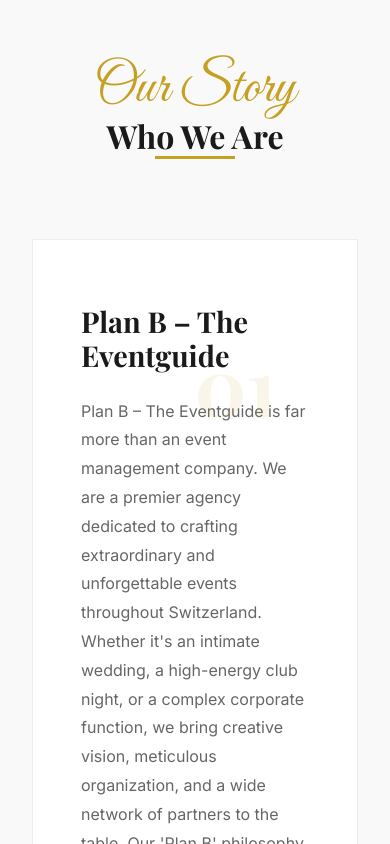
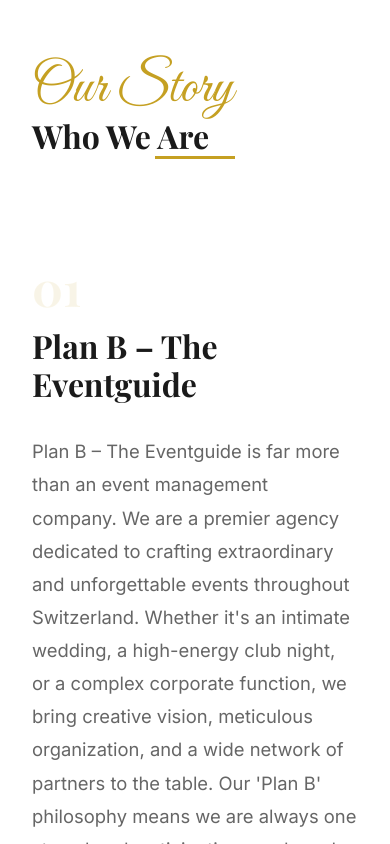
Before and after one commit to IONHAX04/PLAN-B-V1, a React (Vite) app: page / in a window 390 px wide. Shown: the part 3329-4173 px from the top of the page. Built offline with nearby package versions, Linux system fonts and the light colour scheme; a web font is replaced by a local one.

Commit message:
story section

```diff
--- a/src/pages/01-Home/Home.css
+++ b/src/pages/01-Home/Home.css
@@ -308,96 +308,306 @@
   font-size: 1.1rem;
 }
 
-.home-story-immersive {
-  background: var(--bg-alt);
-  overflow: hidden;
+/*
+   SwapStory - Hover.dev Swap Column Pattern
+*/
+.swap-story-container {
+  position: relative;
+  max-width: 1400px;
+  margin: 0 auto;
+  padding: 0 2rem;
 }
 
-.section-title-center {
-  text-align: center;
-  margin-bottom: 5rem;
+.swap-sticky-media-col {
+  position: absolute;
+  top: 0;
+  left: 0;
+  width: 50%;
+  height: 100%;
+  pointer-events: none;
+  z-index: 10;
 }
 
-.story-panels-container {
-  display: grid;
-  grid-template-columns: repeat(3, 1fr);
-  gap: 2rem;
+.swap-media-window {
+  position: sticky;
+  top: 15vh;
+  width: 100%;
+  height: 70vh;
+  max-height: 800px;
+  padding: 2rem;
 }
 
-.story-panel {
-  background: var(--secondary);
-  padding: 4rem 3rem;
-  border: 1px solid var(--border);
+.media-content-stack {
   position: relative;
+  width: 100%;
+  height: 100%;
+  background: var(--bg-alt);
+  border-radius: 30px;
   overflow: hidden;
-  transition: var(--transition-smooth);
+  box-shadow:
+    0 40px 100px rgba(0,0,0,0.1),
+    0 0 0 1px rgba(0,0,0,0.05);
+}
+
+.media-item {
+  position: absolute;
+  inset: 0;
+  width: 100%;
   height: 100%;
+}
+
+.media-item img {
+  width: 100%;
+  height: 100%;
+  object-fit: cover;
+}
+
+.media-overlay {
+  position: absolute;
+  inset: 0;
+  background: linear-gradient(to bottom, transparent 60%, rgba(0,0,0,0.3));
+}
+
+.swap-scroll-content-col {
   display: flex;
   flex-direction: column;
 }
 
-.story-panel:hover {
-  transform: translateY(-10px);
-  border-color: var(--accent);
-  box-shadow: 0 30px 60px rgba(197, 160, 34, 0.1);
+.swap-section-item {
+  min-height: 100vh;
+  display: flex;
+  align-items: center;
+  padding: 10rem 0;
+  opacity: 0.15;
+  transition: opacity 0.8s ease;
 }
 
-.panel-number {
+.swap-section-item.active {
+  opacity: 1;
+}
+
+.item-content-wrapper {
+  width: 42%;
+}
+
+.align-left .item-content-wrapper {
+  margin-right: auto;
+}
+
+.align-right .item-content-wrapper {
+  margin-left: auto;
+  text-align: right;
+}
+
+.align-right .btn-text-gold {
+  justify-content: flex-end;
+}
+
+.swap-section-item .item-number {
   font-family: var(--font-serif);
-  font-size: 5rem;
+  font-size: clamp(3rem, 10vw, 5rem);
   font-weight: 900;
   color: var(--accent);
   opacity: 0.1;
-  position: absolute;
-  top: 1rem;
-  right: 2rem;
+  line-height: 1;
+  margin-bottom: 1rem;
 }
 
-.panel-content {
-  position: relative;
-  z-index: 2;
-}
-
-.story-panel h3 {
-  font-size: 1.8rem;
-  margin-bottom: 1.5rem;
+.swap-section-item h3 {
+  font-size: clamp(2rem, 5vw, 3.5rem);
+  margin-bottom: 2rem;
   font-family: var(--font-serif);
 }
 
-.story-panel p {
+.swap-section-item p {
+  font-size: 1.15rem;
   color: var(--text-muted);
-  font-size: 1rem;
   line-height: 1.8;
-  margin-bottom: 2rem;
-  display: -webkit-box;
-  -webkit-line-clamp: 6;
-  -webkit-box-orient: vertical;
-  overflow: hidden;
+  margin-bottom: 3rem;
+}
+
+@media (max-width: 992px) {
+  .swap-sticky-media-col {
+    display: none;
+  }
+  .swap-section-item {
+    min-height: auto;
+    opacity: 1;
+    padding: 4rem 0;
+    flex-direction: column;
+  }
+  .item-content-wrapper {
+    width: 100%;
+    margin: 0 !important;
+    text-align: left !important;
+  }
+  /* Mobile image fallback if needed - currently just stacking text */
+}
+
+.swap-toggle-btn {
+  border: none;
+  border-radius: 999px;
+  padding: 0.65rem 1.15rem;
+  font-size: 0.85rem;
+  font-weight: 600;
+  color: var(--text-muted);
+  background: transparent;
+}
+
+.swap-toggle-btn.active {
+  background: #121212;
+  color: #fff;
+}
+
+.swap-stage {
+  display: grid;
+  grid-template-columns: 1fr 1fr;
+  gap: clamp(2rem, 5vw, 5rem);
+  align-items: stretch;
+}
+
+.swap-slot {
+  min-width: 0;
+}
+
+.swap-text-panel {
+  height: 100%;
+  border-radius: 24px;
+  padding: clamp(1.75rem, 3vw, 2.5rem);
+  border: 1px solid rgba(0, 0, 0, 0.06);
+  background: rgba(255, 255, 255, 0.88);
+  box-shadow: 0 18px 45px rgba(0, 0, 0, 0.06);
+  display: flex;
+  flex-direction: column;
+}
+
+.swap-kicker {
+  display: inline-block;
+  width: fit-content;
+  font-size: 0.78rem;
+  text-transform: uppercase;
+  letter-spacing: 0.16em;
+  font-weight: 700;
+  color: var(--accent);
+  margin-bottom: 1rem;
+}
+
+.swap-text-panel h3 {
+  font-size: clamp(2rem, 4.5vw, 3.2rem);
+  line-height: 1.1;
+  margin-bottom: 1.2rem;
+}
+
+.swap-text-panel > p {
+  color: var(--text-muted);
+  line-height: 1.8;
+  margin-bottom: 1.7rem;
+  max-width: 56ch;
+}
+
+.swap-feature-list {
+  display: flex;
+  flex-direction: column;
+  gap: 0.95rem;
+  margin-bottom: 1.6rem;
+}
+
+.swap-feature-item {
+  display: grid;
+  grid-template-columns: auto 1fr;
+  gap: 0.75rem;
+  align-items: start;
+  padding: 0.9rem;
+  border-radius: 16px;
+  background: rgba(255, 255, 255, 0.7);
+  border: 1px solid rgba(0, 0, 0, 0.04);
+}
+
+.feature-icon-wrap {
+  width: 34px;
+  height: 34px;
+  border-radius: 10px;
+  display: inline-flex;
+  align-items: center;
+  justify-content: center;
+  color: var(--accent);
+  background: rgba(197, 160, 34, 0.12);
+}
+
+.swap-feature-item h4 {
+  font-size: 0.96rem;
+  margin-bottom: 0.2rem;
+}
+
+.swap-feature-item p {
+  margin: 0;
+  font-size: 0.9rem;
+  color: var(--text-muted);
+  line-height: 1.55;
 }
 
 .btn-text-gold {
-  color: var(--accent);
-  font-weight: 700;
-  text-transform: uppercase;
-  letter-spacing: 2px;
-  font-size: 0.8rem;
   display: inline-flex;
   align-items: center;
-  gap: 10px;
-  transition: var(--transition-smooth);
+  gap: 0.5rem;
+  font-weight: 600;
+  font-size: 0.95rem;
+  color: var(--accent);
+  letter-spacing: 0.02em;
 }
 
 .btn-text-gold:hover {
-  gap: 15px;
   color: var(--accent-light);
+  gap: 0.65rem;
+}
+
+.swap-cards-panel {
+  height: 100%;
+  display: flex;
+  flex-direction: column;
+  gap: 1rem;
+}
+
+.swap-card {
+  border-radius: 22px;
+  padding: 1.4rem 1.25rem;
+  background: linear-gradient(145deg, #ffffff 0%, #f7f8fb 100%);
+  border: 1px solid rgba(0, 0, 0, 0.05);
+  box-shadow: 0 16px 40px rgba(0, 0, 0, 0.06);
+}
+
+.swap-card-lg {
+  padding: 1.9rem 1.5rem;
+  background:
+    radial-gradient(circle at top right, rgba(197, 160, 34, 0.2), transparent 45%),
+    linear-gradient(150deg, #fffdfa 0%, #ffffff 100%);
+}
+
+.card-chip {
+  display: inline-block;
+  font-size: 0.7rem;
+  letter-spacing: 0.18em;
+  text-transform: uppercase;
+  color: var(--accent);
+  font-weight: 700;
+  margin-bottom: 0.8rem;
+}
+
+.swap-card h4 {
+  font-size: 1.22rem;
+  margin-bottom: 0.55rem;
+}
+
+.swap-card p {
+  color: var(--text-muted);
+  line-height: 1.7;
+  font-size: 0.94rem;
 }
 
 @media (max-width: 992px) {
-  .story-panels-container {
+  .swap-stage {
     grid-template-columns: 1fr;
-  }
-  .story-panel p {
-    -webkit-line-clamp: unset;
+    gap: 1rem;
   }
 }
 
--- a/src/pages/01-Home/Home.tsx
+++ b/src/pages/01-Home/Home.tsx
@@ -17,10 +17,10 @@
   Sparkles
 } from 'lucide-react';
 import { HeroVariant1 } from './HeroVariants';
+import { SwapStory } from './SwapStory';
 import {
   siteConfig,
   services,
-  aboutContent,
   testimonials,
   projects,
   filmfactoryContent,
@@ -107,7 +107,7 @@
       </div>
     </section>
 
-      {/* Three-Part Story Section (About, Vision, Mission) */}
+      {/* Three-Part Story Section (About, Vision, Mission) - Swap Column Style */}
       <section className="home-story-immersive section-padding">
         <div className="container">
           <motion.div {...fadeInUp} className="section-title-center">
@@ -115,42 +115,8 @@
              <h2>Who We Are</h2>
              <div className="title-divider-center"></div>
           </motion.div>
-
-          <div className="story-panels-container">
-            {/* Page 1: About */}
-            <motion.div {...fadeInUp} className="story-panel panel-about">
-               <div className="panel-content">
-                  <div className="panel-number">01</div>
-                  <h3>Plan B – The Eventguide</h3>
-                  <p>{aboutContent.intro}</p>
-                  <Link to="/about" className="btn-text-gold">Learn More <ArrowRight size={16} /></Link>
-               </div>
-               <div className="panel-bg-decor"></div>
-            </motion.div>
-
-            {/* Page 2: Vision */}
-            <motion.div {...fadeInUp} transition={{ delay: 0.2 }} className="story-panel panel-vision">
-               <div className="panel-content">
-                  <div className="panel-number">02</div>
-                  <h3>Our Vision</h3>
-                  <p>{aboutContent.vision}</p>
-                  <Link to="/about#vision" className="btn-text-gold">Explore Vision <ArrowRight size={16} /></Link>
-               </div>
-               <div className="panel-bg-decor"></div>
-            </motion.div>
-
-            {/* Page 3: Mission */}
-            <motion.div {...fadeInUp} transition={{ delay: 0.4 }} className="story-panel panel-mission">
-               <div className="panel-content">
-                  <div className="panel-number">03</div>
-                  <h3>Our Mission</h3>
-                  <p>{aboutContent.mission}</p>
-                  <Link to="/about#mission" className="btn-text-gold">See Mission <ArrowRight size={16} /></Link>
-               </div>
-               <div className="panel-bg-decor"></div>
-            </motion.div>
-          </div>
         </div>
+        <SwapStory />
       </section>
 
       {/* Services Section */}
--- /dev/null
+++ b/src/pages/01-Home/SwapStory.tsx
@@ -0,0 +1,122 @@
+import { motion, useInView } from 'framer-motion';
+import { useRef, useState, useEffect } from 'react';
+import { Link } from 'react-router-dom';
+import { ArrowRight } from 'lucide-react';
+import { aboutContent } from '../../data/mockData';
+
+const features = [
+  {
+    id: 1,
+    title: "Plan B – The Eventguide",
+    description: aboutContent.intro,
+    path: "/about",
+    linkText: "Learn More",
+    image: "/assets/images/home_our_story_section.png"
+  },
+  {
+    id: 2,
+    title: "Our Vision",
+    description: aboutContent.vision,
+    path: "/about#vision",
+    linkText: "Explore Vision",
+    image: "/assets/images/home_vision_placeholder.png"
+  },
+  {
+    id: 3,
+    title: "Our Mission",
+    description: aboutContent.mission,
+    path: "/about#mission",
+    linkText: "See Mission",
+    image: "/assets/images/home_mission_placeholder.png"
+  }
+];
+
+export const SwapStory = () => {
+  const [activeId, setActiveId] = useState(1);
+
+  return (
+    <div className="swap-story-container">
+      {/* Sticky Media Column */}
+      <div className="swap-sticky-media-col">
+        <motion.div
+          className="swap-media-window"
+          animate={{
+            x: activeId % 2 === 0 ? '0%' : '100%',
+          }}
+          transition={{
+            type: 'spring',
+            stiffness: 250,
+            damping: 25,
+            mass: 1
+          }}
+        >
+          <div className="media-content-stack">
+            {features.map((feature) => (
+              <motion.div
+                key={feature.id}
+                className="media-item"
+                initial={false}
+                animate={{
+                  opacity: activeId === feature.id ? 1 : 0,
+                  scale: activeId === feature.id ? 1 : 0.92,
+                  filter: activeId === feature.id ? 'blur(0px)' : 'blur(10px)',
+                }}
+                transition={{ duration: 0.6, ease: [0.4, 0, 0.2, 1] }}
+              >
+                <img src={feature.image} alt={feature.title} />
+                <div className="media-overlay" />
+              </motion.div>
+            ))}
+          </div>
+        </motion.div>
+      </div>
+
+      {/* Scrollable Content Column */}
+      <div className="swap-scroll-content-col">
+        {features.map((feature, index) => (
+          <ContentSection
+            key={feature.id}
+            feature={feature}
+            index={index}
+            setActiveId={setActiveId}
+          />
+        ))}
+      </div>
+    </div>
+  );
+};
+
+const ContentSection = ({
+  feature,
+  index,
+  setActiveId,
+}: {
+  feature: (typeof features)[0];
+  index: number;
+  setActiveId: (id: number) => void;
+}) => {
+  const ref = useRef<HTMLDivElement>(null);
+  const isInView = useInView(ref, { margin: "-45% 0px -45% 0px" });
+
+  useEffect(() => {
+    if (isInView) setActiveId(feature.id);
+  }, [isInView, feature.id, setActiveId]);
+
+  return (
+    <div
+      ref={ref}
+      className={`swap-section-item ${isInView ? 'active' : ''} ${
+        index % 2 === 0 ? 'align-left' : 'align-right'
+      }`}
+    >
+      <div className="item-content-wrapper">
+        <div className="item-number">0{feature.id}</div>
+        <h3>{feature.title}</h3>
+        <p>{feature.description}</p>
+        <Link to={feature.path} className="btn-text-gold">
+          {feature.linkText} <ArrowRight size={18} />
+        </Link>
+      </div>
+    </div>
+  );
+};
```
